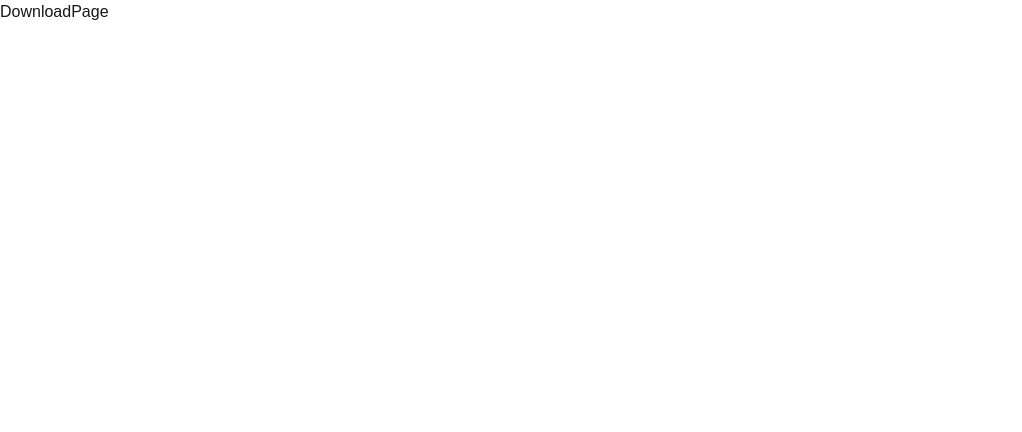
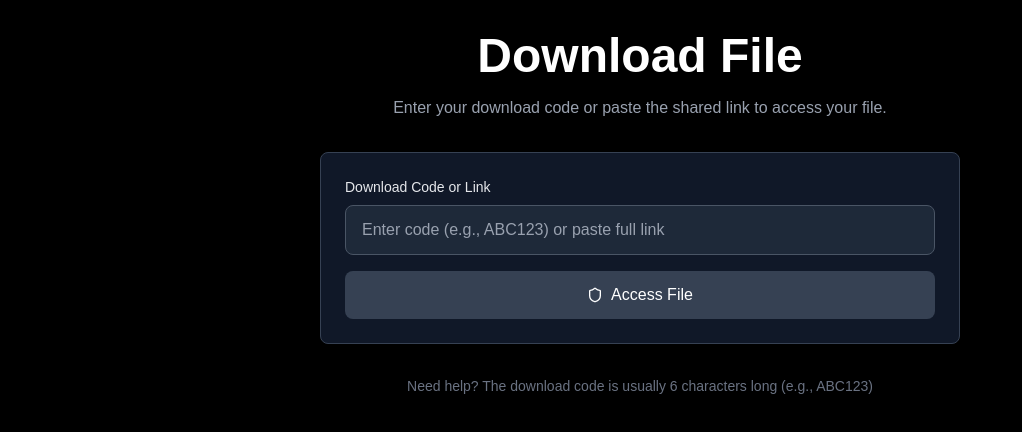
Before and after one commit to lynx-fx/Vanis, a Next.js app in the folder client/: page /download in a window 1280 px wide. Shown: the top 432 px of the page, without its empty margins (0-1022 px from the left). Built offline with nearby package versions, Linux system fonts and the light colour scheme.

Commit message:
Download UI

```diff
--- a/client/src/app/download/page.jsx
+++ b/client/src/app/download/page.jsx
@@ -1,11 +1,273 @@
-import React from 'react'
+"use client"
+import { useState } from "react"
+import { Download, File, Clock, Shield, AlertCircle, CheckCircle } from "lucide-react"
 
-function page() {
+export default function ClientPage() {
+  const [downloadCode, setDownloadCode] = useState("")
+  const [fileInfo, setFileInfo] = useState(null)
+  const [loading, setLoading] = useState(false)
+  const [error, setError] = useState("")
+  const [downloaded, setDownloaded] = useState(false)
+
+  // Mock file database
+  const mockFiles = {
+    ABC123: {
+      id: "1",
+      name: "presentation.pdf",
+      size: 2048000,
+      uploadDate: new Date(Date.now() - 3600000),
+      expiresAt: new Date(Date.now() + 20 * 3600000), // 20 hours from now
+      downloadCount: 0,
+      type: "application/pdf",
+    },
+    XYZ789: {
+      id: "2",
+      name: "image.jpg",
+      size: 1024000,
+      uploadDate: new Date(Date.now() - 7200000),
+      expiresAt: new Date(Date.now() + 16 * 3600000), // 16 hours from now
+      downloadCount: 3,
+      type: "image/jpeg",
+    },
+    DEF456: {
+      id: "3",
+      name: "expired-file.zip",
+      size: 5120000,
+      uploadDate: new Date(Date.now() - 25 * 3600000),
+      expiresAt: new Date(Date.now() - 1 * 3600000), // Expired 1 hour ago
+      downloadCount: 0,
+      type: "application/zip",
+    },
+  }
+
+  const formatFileSize = (bytes) => {
+    if (bytes === 0) return "0 Bytes"
+    const k = 1024
+    const sizes = ["Bytes", "KB", "MB", "GB"]
+    const i = Math.floor(Math.log(bytes) / Math.log(k))
+    return Number.parseFloat((bytes / Math.pow(k, i)).toFixed(2)) + " " + sizes[i]
+  }
+
+  const getTimeRemaining = (expiresAt) => {
+    const now = new Date()
+    const timeLeft = expiresAt - now
+
+    if (timeLeft <= 0) return "Expired"
+
+    const hours = Math.floor(timeLeft / (1000 * 60 * 60))
+    const minutes = Math.floor((timeLeft % (1000 * 60 * 60)) / (1000 * 60))
+
+    if (hours > 0) {
+      return `${hours}h ${minutes}m`
+    }
+    return `${minutes}m`
+  }
+
+  const handleSubmit = async (e) => {
+    e.preventDefault()
+    if (!downloadCode.trim()) {
+      setError("Please enter a download code or link")
+      return
+    }
+
+    setLoading(true)
+    setError("")
+    setFileInfo(null)
+
+    // Simulate API call delay
+    await new Promise((resolve) => setTimeout(resolve, 1000))
+
+    // Extract code from URL if full link is pasted
+    let code = downloadCode.trim()
+    if (code.includes("/download/")) {
+      code = code.split("/download/")[1]
+    }
+    if (code.includes("?code=")) {
+      code = code.split("?code=")[1]
+    }
+
+    const file = mockFiles[code.toUpperCase()]
+
+    if (!file) {
+      setError("Invalid download code. Please check and try again.")
+      setLoading(false)
+      return
+    }
+
+    if (new Date() > file.expiresAt) {
+      setError("This file has expired and is no longer available for download.")
+      setLoading(false)
+      return
+    }
+
+    if (file.downloadCount >= file.maxDownloads) {
+      setError("This file has reached its maximum download limit.")
+      setLoading(false)
+      return
+    }
+
+    setFileInfo(file)
+    setLoading(false)
+  }
+
+  const handleDownload = () => {
+    // Simulate file download
+    alert(`Downloading ${fileInfo.name}...`)
+    setDownloaded(true)
+
+    // Update download count
+    setFileInfo((prev) => ({
+      ...prev,
+      downloadCount: prev.downloadCount + 1,
+    }))
+  }
+
+  const getFileIcon = (type) => {
+    if (type.startsWith("image/")) return "🖼️"
+    if (type.includes("pdf")) return "📄"
+    if (type.includes("zip") || type.includes("rar")) return "📦"
+    if (type.includes("video/")) return "🎥"
+    if (type.includes("audio/")) return "🎵"
+    return "📁"
+  }
+
   return (
-    <div>
-      <h1>DownloadPage</h1>
-    </div>
+    <main className="min-h-screen bg-black">
+      <div className="container mx-auto px-4 py-8 max-w-2xl">
+        <div className="text-center mb-8">
+          <h1 className="text-3xl md:text-4xl lg:text-5xl font-bold text-white mb-4">Download File</h1>
+          <p className="text-gray-400 text-sm md:text-base max-w-xl mx-auto">
+            Enter your download code or paste the shared link to access your file.
+          </p>
+        </div>
+
+        {/* Download Code Input */}
+        <div className="mb-8 bg-gray-900 border border-gray-700 rounded-lg shadow-lg">
+          <div className="p-6">
+            <form onSubmit={handleSubmit} className="space-y-4">
+              <div>
+                <label htmlFor="downloadCode" className="block text-sm font-medium text-gray-200 mb-2">
+                  Download Code or Link
+                </label>
+                <input
+                  type="text"
+                  id="downloadCode"
+                  value={downloadCode}
+                  onChange={(e) => setDownloadCode(e.target.value)}
+                  placeholder="Enter code (e.g., ABC123) or paste full link"
+                  className="w-full px-4 py-3 bg-gray-800 border border-gray-600 rounded-lg text-white placeholder-gray-400 focus:outline-none focus:ring-2 focus:ring-gray-500 focus:border-gray-500"
+                />
+              </div>
+
+              {error && (
+                <div className="flex items-center space-x-2 text-red-400 text-sm">
+                  <AlertCircle className="h-4 w-4 flex-shrink-0" />
+                  <span>{error}</span>
+                </div>
+              )}
+
+              <button
+                type="submit"
+                disabled={loading}
+                className="w-full bg-gray-700 text-white hover:bg-gray-600 disabled:bg-gray-800 disabled:text-gray-500 px-4 py-3 rounded-lg font-medium transition-colors flex items-center justify-center space-x-2"
+              >
+                {loading ? (
+                  <>
+                    <div className="animate-spin rounded-full h-4 w-4 border-2 border-gray-400 border-t-white"></div>
+                    <span>Checking...</span>
+                  </>
+                ) : (
+                  <>
+                    <Shield className="h-4 w-4" />
+                    <span>Access File</span>
+                  </>
+                )}
+              </button>
+            </form>
+          </div>
+        </div>
+
+        {/* File Information */}
+        {fileInfo && (
+          <div className="bg-gray-900 border border-gray-700 rounded-lg shadow-lg">
+            <div className="p-6 border-b border-gray-700">
+              <h2 className="flex items-center space-x-2 text-white text-lg font-semibold">
+                <File className="h-5 w-5 text-gray-400" />
+                <span>File Information</span>
+              </h2>
+            </div>
+            <div className="p-6">
+              <div className="flex items-start space-x-4 mb-6">
+                <div className="text-4xl">{getFileIcon(fileInfo.type)}</div>
+                <div className="flex-1 min-w-0">
+                  <h3 className="text-xl font-semibold text-white mb-2 truncate">{fileInfo.name}</h3>
+                  <div className="grid grid-cols-1 sm:grid-cols-2 gap-4 text-sm text-gray-400">
+                    <div>
+                      <span className="font-medium">Size:</span> {formatFileSize(fileInfo.size)}
+                    </div>
+                    <div>
+                      <span className="font-medium">Type:</span> {fileInfo.type}
+                    </div>
+                    <div>
+                      <span className="font-medium">Uploaded:</span> {fileInfo.uploadDate.toLocaleDateString()}
+                    </div>
+                  </div>
+                </div>
+              </div>
+
+              {/* Expiration Warning */}
+              <div className="flex items-center space-x-2 p-3 bg-gray-800 border border-gray-600 rounded-lg mb-6">
+                <Clock className="h-4 w-4 text-gray-400 flex-shrink-0" />
+                <div className="text-sm">
+                  <span className="text-gray-300">Expires in: </span>
+                  <span className="text-white font-medium">{getTimeRemaining(fileInfo.expiresAt)}</span>
+                </div>
+              </div>
+
+              {/* Download Button */}
+              <div className="space-y-3">
+                <button
+                  onClick={handleDownload}
+                  className="w-full bg-gray-700 text-white hover:bg-gray-600 disabled:bg-gray-800 disabled:text-gray-500 px-4 py-3 rounded-lg font-medium transition-colors flex items-center justify-center space-x-2"
+                >
+                  <Download className="h-5 w-5" />
+                  <span>
+                    Download
+                  </span>
+                </button>
+
+                {downloaded && (
+                  <div className="flex items-center justify-center space-x-2 text-green-400 text-sm">
+                    <CheckCircle className="h-4 w-4" />
+                    <span>Download started successfully!</span>
+                  </div>
+                )}
+              </div>
+
+              {/* Security Notice */}
+              <div className="mt-6 p-4 bg-gray-800 border border-gray-600 rounded-lg">
+                <div className="flex items-start space-x-2">
+                  <Shield className="h-4 w-4 text-gray-400 flex-shrink-0 mt-0.5" />
+                  <div className="text-xs text-gray-400">
+                    <p className="font-medium text-gray-300 mb-1">Security Notice</p>
+                    <p>
+                      This file will be automatically deleted after expiration. Downloads are limited and tracked for
+                      security purposes.
+                    </p>
+                  </div>
+                </div>
+              </div>
+            </div>
+          </div>
+        )}
+
+        {/* Help Section */}
+        <div className="mt-8 text-center">
+          <p className="text-gray-500 text-sm">
+            Need help? The download code is usually 6 characters long (e.g., ABC123)
+          </p>
+        </div>
+      </div>
+    </main>
   )
 }
-
-export default page
--- a/client/src/app/upload/page.jsx
+++ b/client/src/app/upload/page.jsx
@@ -20,7 +20,7 @@ export default function ClientPage() {
       size: 1024000,
       uploadDate: new Date(Date.now() - 7200000),
       downloadUrl: "https://example.com/download/2",
-      expiresIn: "22h",
+      expiresIn: "21h",
     },
   ])
 
@@ -66,11 +66,12 @@ export default function ClientPage() {
 
   const copyToClipboard = (url) => {
     navigator.clipboard.writeText(url)
+    // TODO: Use sooner here
     alert("Link copied to clipboard!")
   }
 
   const uploadFiles = () => {
-    // Simulate file upload
+    // TODO: API call here
     alert(`${files.length} file(s) uploaded successfully!`)
     setFiles([])
   }
```
